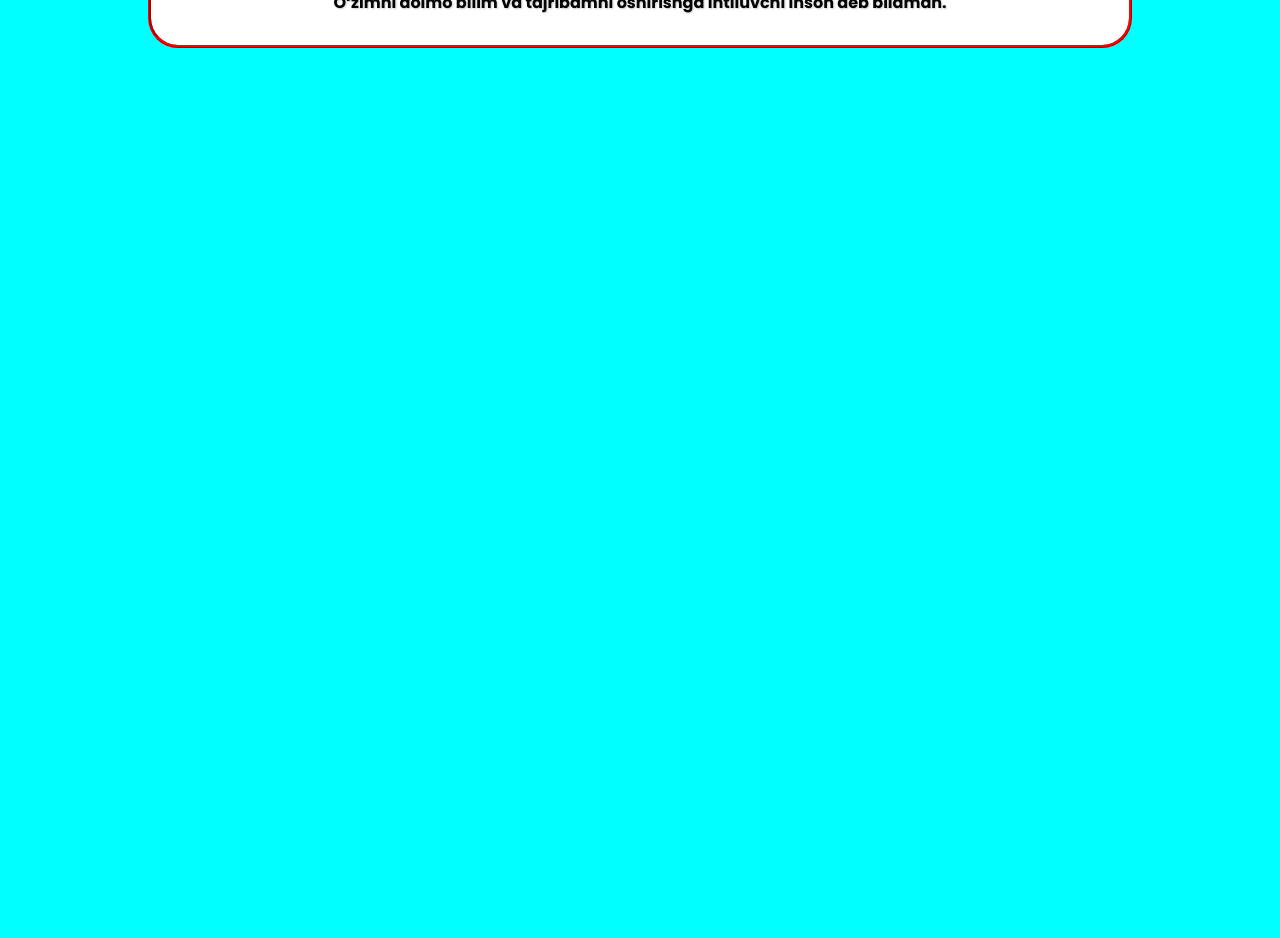
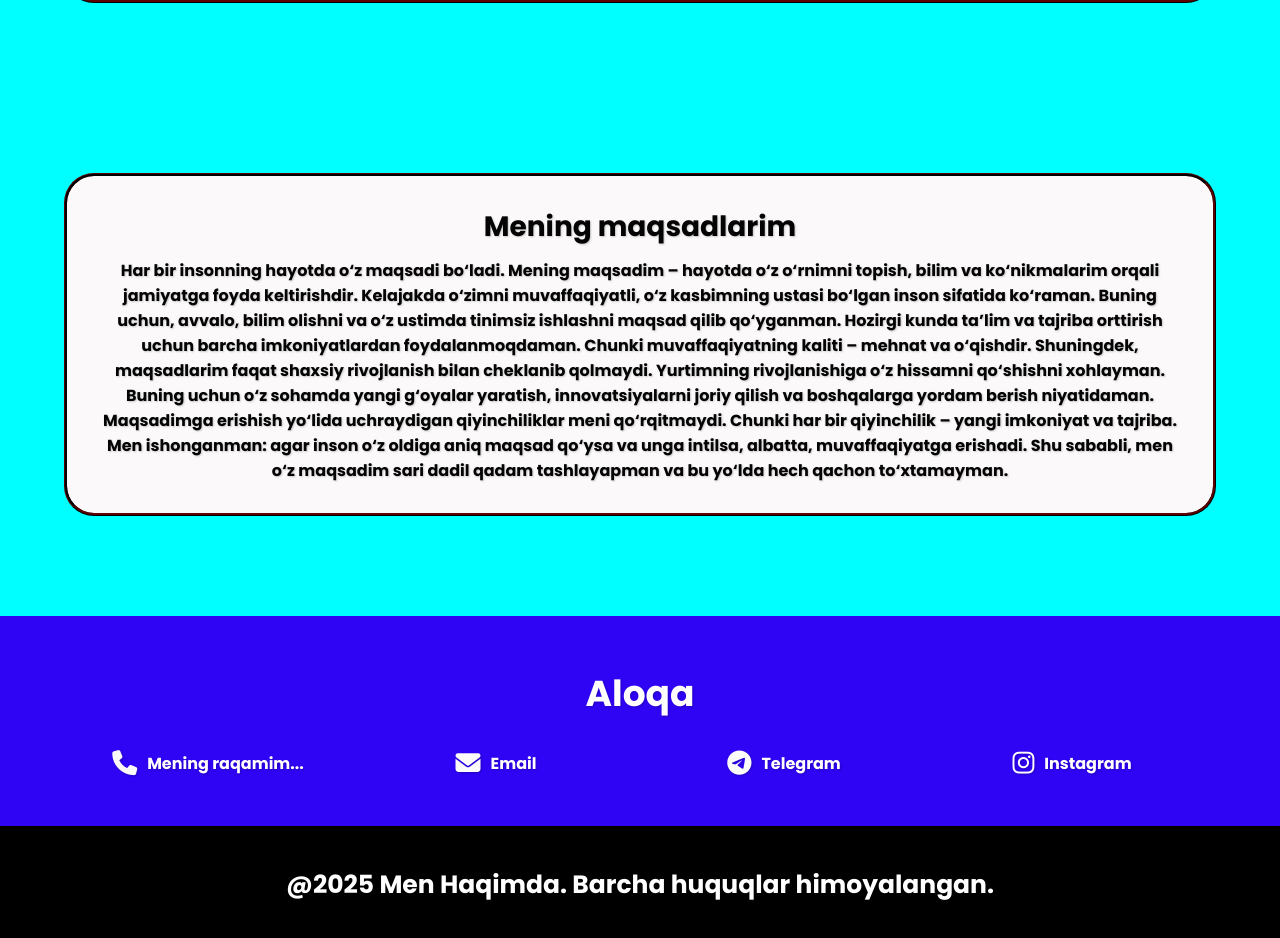
Before and after one commit to odilovaslanbek20/Men-haqimda, a website: page index.html in a window 1280 px wide. Shown: the part 410-1348 px from the top of the page. Before the commit the page ends 800 px from the top, so only its background shows below. Drawn offline with Linux system fonts and the light colour scheme.

Commit message:
Men haqimda 1.1

```diff
--- /dev/null
+++ b/assets/scss/_aloqa.scss
@@ -0,0 +1,22 @@
+.aloqa{
+    margin-top: 100px;
+    background-color: rgb(47, 3, 243);
+    padding: 50px 0;
+    &__title{
+        font-size: 36px;
+        text-align: center;
+        color: #fff;
+        margin-bottom: 30px;
+    }
+    &__list{
+        display: grid;
+        grid-template-columns: repeat(4,1fr);
+    }
+    .text{
+        display: flex;
+        align-items: center;
+        justify-content: center;
+        gap: 10px;
+        color: #fff;
+    }
+}
--- /dev/null
+++ b/assets/scss/_footer.scss
@@ -0,0 +1,11 @@
+.footer{
+    background-color: black;
+    width: 100%;
+    height: auto;
+    padding: 40px 0;
+    &__title{
+       color: #fff;
+       text-align: center;
+       font-size: 25px;
+    }
+}
--- a/assets/scss/_global.scss
+++ b/assets/scss/_global.scss
@@ -3,6 +3,10 @@
     padding: 0;
     margin: 0;
     box-sizing: border-box;
+}
+
+html {
+    scroll-behavior: smooth;
 }
 
 body{
@@ -18,7 +22,7 @@ a{
 }
 
 .container{
-    width: 80%;
+    width: 90%;
     margin: 0 auto;
 }
 
@@ -32,6 +36,7 @@ a{
 
 @media (min-width:1400px) {
     .container{
-        max-width: 1100px;
+        max-width: 1280px;
+        margin: 0 auto;
     }
 }
--- a/assets/scss/_haqimda.scss
+++ b/assets/scss/_haqimda.scss
@@ -1,15 +1,12 @@
 .haqimda{
     padding-top:170px;
-    .container{
-        padding: 20px;
-    }
     &__cards{
         width: 100%;
         height: auto;
-        background-color: white;
+        background-color: rgb(251, 249, 249);
         padding: 30px;
         border-radius: 30px;
-        border: 3px ridge red;
+        border: 3px ridge rgb(8, 0, 0);
         text-align: center;
     }
     &__title{
--- a/assets/scss/_header.scss
+++ b/assets/scss/_header.scss
@@ -1,7 +1,7 @@
 .header{
     width: 100%;
     height: auto;
-    background-color: rgb(227, 209, 12);
+    background-color: rgb(255, 5, 5);
     padding: 20px 0px;
     position: fixed;
 
@@ -16,7 +16,7 @@
     &__list{
         display: flex;
         align-items: center;
-        gap: 33px;
+        gap: 30px;
     }
     &__link:hover{
         background-color: aqua;
--- /dev/null
+++ b/assets/scss/_maqsadim.scss
@@ -0,0 +1,7 @@
+.maqsadlarim{
+    padding-top:170px;
+    &__title{
+        font-size: 28px;
+        margin-bottom: 10px;
+    }
+}
--- a/assets/scss/main.scss
+++ b/assets/scss/main.scss
@@ -1,3 +1,6 @@
 @import "./global";
 @import "./header";
 @import "./haqimda";
+@import "./maqsadim";
+@import "./aloqa";
+@import "./footer";
--- a/index.html
+++ b/index.html
@@ -3,6 +3,7 @@
 <head>
     <meta charset="UTF-8">
     <meta name="viewport" content="width=device-width, initial-scale=1.0">
+    <link rel="stylesheet" href="https://cdnjs.cloudflare.com/ajax/libs/font-awesome/6.7.2/css/all.min.css">
     <link rel="stylesheet" href="./assets/css/index.css">
     <title>Document</title>
 </head>
@@ -16,16 +17,16 @@
             <nav class="nav">
                <ul class="nav__list">
                 <li class="nav__item">
-                    <a class="nav__link text" href="#">Haqimda</a>
+                    <a class="nav__link text" href="#haqimda">Haqimda</a>
                 </li>
                 <li class="nav__item">
-                    <a class="nav__link text" href="#">Maqsadlarim</a>
+                    <a class="nav__link text" href="#maqsadim">Maqsadlarim</a>
                 </li>
                 <li class="nav__item">
-                    <a class="nav__link text" href="#">Galeriya</a>
+                    <a class="nav__link text" href="#Galeriya">Galeriya</a>
                 </li>
                 <li class="nav__item">
-                    <a class="nav__link text" href="#">Aloqa</a>
+                    <a class="nav__link text" href="#Aloqa">Aloqa</a>
                 </li>
                </ul>
             </nav>
@@ -33,10 +34,10 @@
     </header>
 
     <main>
-        <section class="haqimda">
+        <section class="haqimda" id="haqimda">
             <div class="container">
                 <div class="haqimda__cards">
-                    <h1 class="haqimda__title text">Odilov Aslanbek Odil o'g'li</h1>
+                    <h2 class="haqimda__title text">Odilov Aslanbek Odil o'g'li</h2>
                     <p class="haqimda__text text"> Men Odilov Aslanbek Odil o'g'li.
                         Men 2008-yil 20-dekabr O'zbekiston Respublikasi Surxondaryo viloyati SHerobod tumani.
                         Men Toshkent shahar SHayxontoxur tumanidagi 115-sonli umumiy o'rta ta'lim maktabi 10-sinf o'quvchisiman.
@@ -47,11 +48,50 @@
                 </div>
             </div>
         </section>
+
+        <section class="maqsadlarim" id="maqsadim">
+            <div class="container">
+               <div class="haqimda__cards">
+                <h2 class="maqsadlarim__title text">Mening maqsadlarim</h2>
+                <p class="maqsadlarim__text text">Har bir insonning hayotda o‘z maqsadi bo‘ladi. Mening maqsadim – hayotda o‘z o‘rnimni topish, bilim va ko‘nikmalarim orqali jamiyatga foyda keltirishdir.
+
+                    Kelajakda o‘zimni muvaffaqiyatli, o‘z kasbimning ustasi bo‘lgan inson sifatida ko‘raman. Buning uchun, avvalo, bilim olishni va o‘z ustimda tinimsiz ishlashni maqsad qilib qo‘yganman. Hozirgi kunda ta’lim va tajriba orttirish uchun barcha imkoniyatlardan foydalanmoqdaman. Chunki muvaffaqiyatning kaliti – mehnat va o‘qishdir.
+
+                    Shuningdek, maqsadlarim faqat shaxsiy rivojlanish bilan cheklanib qolmaydi. Yurtimning rivojlanishiga o‘z hissamni qo‘shishni xohlayman. Buning uchun o‘z sohamda yangi g‘oyalar yaratish, innovatsiyalarni joriy qilish va boshqalarga yordam berish niyatidaman.
+
+                    Maqsadimga erishish yo‘lida uchraydigan qiyinchiliklar meni qo‘rqitmaydi. Chunki har bir qiyinchilik – yangi imkoniyat va tajriba. Men ishonganman: agar inson o‘z oldiga aniq maqsad qo‘ysa va unga intilsa, albatta, muvaffaqiyatga erishadi.
+
+                    Shu sababli, men o‘z maqsadim sari dadil qadam tashlayapman va bu yo‘lda hech qachon to‘xtamayman.</p>
+               </div>
+            </div>
+        </section>
+
+        <section class="aloqa" id="Aloqa">
+            <div class="container">
+                <h2 class="aloqa__title text">Aloqa</h2>
+                <div class="aloqa__cards">
+                    <ul class="aloqa__list">
+                        <li class="aloqa__item">
+                            <a class="text" href="tel:+998992662880"><i style="color: rgb(250, 248, 248); font-size: 25px;" class="fa-solid fa-phone"></i>Mening raqamim...</a>
+                        </li>
+                        <li class="aloqa__item">
+                            <a class="text" href="mailto:aslanbekodilov524@gmail.com"><i style="color: rgb(253, 252, 252); font-size: 25px;" class="fa-solid fa-envelope"></i>Email</a>
+                        </li>
+                        <li class="aloqa__item">
+                            <a class="text" href="https://t.me/@aslanbek_odilov"><i style="color: rgb(252, 251, 251); font-size: 25px;" class="fab fa-telegram"></i> Telegram</a>
+                        </li>
+                        <li class="aloqa__item">
+                            <a class="text" href="https://www.instagram.com/aslanbek_1220/" target="_blank"><i  style="color: rgb(255, 254, 254); font-size: 25px;" class="fab fa-instagram"></i> Instagram</a>
+                        </li>
+                    </ul>
+                </div>
+            </div>
+        </section>
     </main>
 
     <footer class="footer">
       <div class="container">
-
+         <h2 class="footer__title text">@2025 Men Haqimda. Barcha huquqlar himoyalangan.</h2>
       </div>
     </footer>
 </body>
```
Also changed, not shown: assets/css/index.css, 1 other file.
